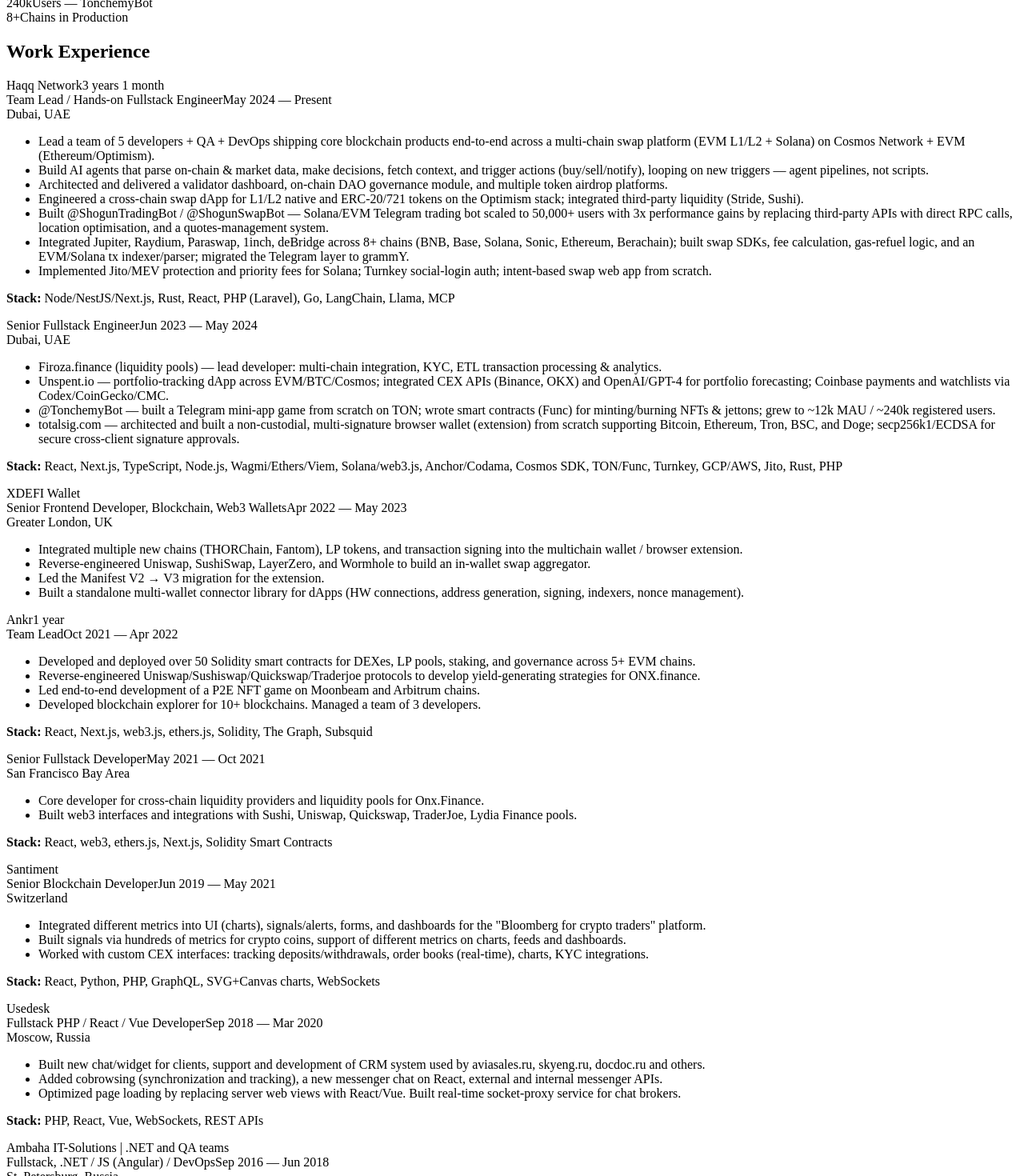
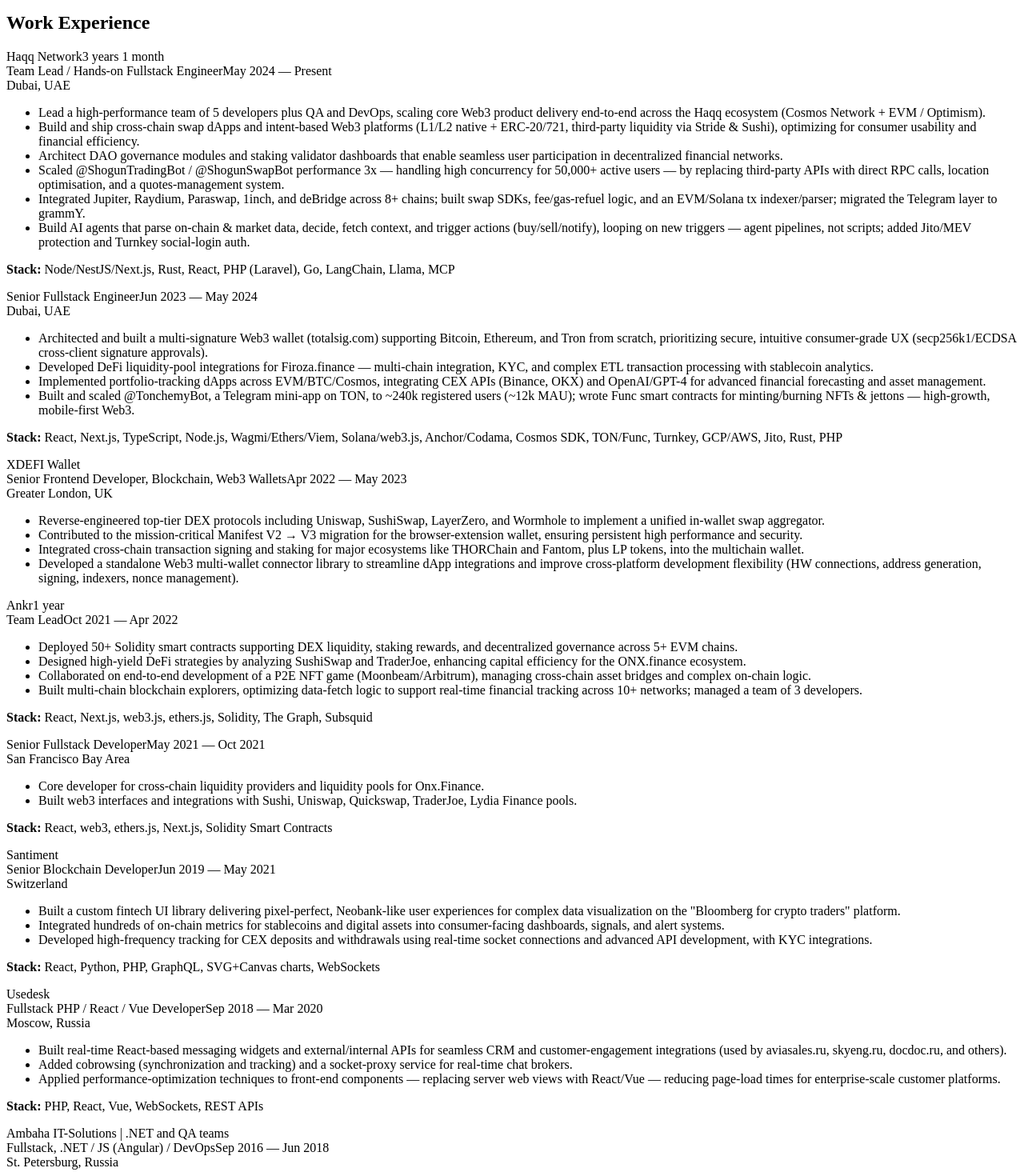
Before and after one commit to GarageInc/cv-template, a React (Vite) app: page / in a window 1280 px wide. Shown: the part 580-2050 px from the top of the page at 80% size. Built offline with nearby package versions, Linux system fonts and the light colour scheme; the HTML template or start-up script is replaced by a standard one.

Commit message:
chore: upd resume data

```diff
--- a/src/data/resumeData.ts
+++ b/src/data/resumeData.ts
@@ -41,9 +41,9 @@
   },
 
   summary: [
-    'Hands-on engineer with 12+ years in software and 8 years in Web3. I build AI agent systems on top of DeFi infrastructure, pairing on-chain execution with LLM-driven decision layers that parse data, decide, fetch context, and act — buy, sell, or notify — then loop on new triggers. Day to day I work directly with RAG, LangChain, MCP, Ollama, Hugging Face, and OpenAI.',
-    'I know DeFi from the inside, as both user and builder: trading bots, swap apps, SDKs, and white-label CEX/DEX platforms shipped from scratch to production. Chains span Solana, Ethereum/L2, Cosmos, Tron, Bitcoin, and Monero, with integrations across Uniswap, Jupiter, Raydium, 1inch, deBridge, and Wormhole.',
-    'I also trade actively in spot and perps — CeFi low-latency execution, DeFi MEV, and liquidity providing. I ship fast, iterate, and stay in support — Results-Driven Development.',
+    'Staff Software Engineer with 11+ years of experience specializing in high-performance Web3 wallets, DeFi protocols, and consumer-grade Financial Technology.',
+    'Expert in React, NodeJs, TypeScript, Solidity and Web3 architecture with a proven track record of scaling cross-platform products for Extension, Web, and Mobile.',
+    'Accomplished in bridging complex blockchain infrastructure with intuitive UI/UX to drive mass adoption and Neobank-like usability.',
   ],
 
   highlights: [
@@ -71,13 +71,12 @@
           period: 'May 2024 — Present',
           location: 'Dubai, UAE',
           highlights: [
-            'Lead a team of 5 developers + QA + DevOps shipping core blockchain products end-to-end across a multi-chain swap platform (EVM L1/L2 + Solana) on Cosmos Network + EVM (Ethereum/Optimism).',
-            'Build AI agents that parse on-chain & market data, make decisions, fetch context, and trigger actions (buy/sell/notify), looping on new triggers — agent pipelines, not scripts.',
-            'Architected and delivered a validator dashboard, on-chain DAO governance module, and multiple token airdrop platforms.',
-            'Engineered a cross-chain swap dApp for L1/L2 native and ERC-20/721 tokens on the Optimism stack; integrated third-party liquidity (Stride, Sushi).',
-            'Built @ShogunTradingBot / @ShogunSwapBot — Solana/EVM Telegram trading bot scaled to 50,000+ users with 3x performance gains by replacing third-party APIs with direct RPC calls, location optimisation, and a quotes-management system.',
-            'Integrated Jupiter, Raydium, Paraswap, 1inch, deBridge across 8+ chains (BNB, Base, Solana, Sonic, Ethereum, Berachain); built swap SDKs, fee calculation, gas-refuel logic, and an EVM/Solana tx indexer/parser; migrated the Telegram layer to grammY.',
-            'Implemented Jito/MEV protection and priority fees for Solana; Turnkey social-login auth; intent-based swap web app from scratch.',
+            'Lead a high-performance team of 5 developers plus QA and DevOps, scaling core Web3 product delivery end-to-end across the Haqq ecosystem (Cosmos Network + EVM / Optimism).',
+            'Build and ship cross-chain swap dApps and intent-based Web3 platforms (L1/L2 native + ERC-20/721, third-party liquidity via Stride & Sushi), optimizing for consumer usability and financial efficiency.',
+            'Architect DAO governance modules and staking validator dashboards that enable seamless user participation in decentralized financial networks.',
+            'Scaled @ShogunTradingBot / @ShogunSwapBot performance 3x — handling high concurrency for 50,000+ active users — by replacing third-party APIs with direct RPC calls, location optimisation, and a quotes-management system.',
+            'Integrated Jupiter, Raydium, Paraswap, 1inch, and deBridge across 8+ chains; built swap SDKs, fee/gas-refuel logic, and an EVM/Solana tx indexer/parser; migrated the Telegram layer to grammY.',
+            'Build AI agents that parse on-chain & market data, decide, fetch context, and trigger actions (buy/sell/notify), looping on new triggers — agent pipelines, not scripts; added Jito/MEV protection and Turnkey social-login auth.',
           ],
           stack: 'Node/NestJS/Next.js, Rust, React, PHP (Laravel), Go, LangChain, Llama, MCP',
         },
@@ -86,10 +85,10 @@
           period: 'Jun 2023 — May 2024',
           location: 'Dubai, UAE',
           highlights: [
-            'Firoza.finance (liquidity pools) — lead developer: multi-chain integration, KYC, ETL transaction processing & analytics.',
-            'Unspent.io — portfolio-tracking dApp across EVM/BTC/Cosmos; integrated CEX APIs (Binance, OKX) and OpenAI/GPT-4 for portfolio forecasting; Coinbase payments and watchlists via Codex/CoinGecko/CMC.',
-            '@TonchemyBot — built a Telegram mini-app game from scratch on TON; wrote smart contracts (Func) for minting/burning NFTs & jettons; grew to ~12k MAU / ~240k registered users.',
-            'totalsig.com — architected and built a non-custodial, multi-signature browser wallet (extension) from scratch supporting Bitcoin, Ethereum, Tron, BSC, and Doge; secp256k1/ECDSA for secure cross-client signature approvals.',
+            'Architected and built a multi-signature Web3 wallet (totalsig.com) supporting Bitcoin, Ethereum, and Tron from scratch, prioritizing secure, intuitive consumer-grade UX (secp256k1/ECDSA cross-client signature approvals).',
+            'Developed DeFi liquidity-pool integrations for Firoza.finance — multi-chain integration, KYC, and complex ETL transaction processing with stablecoin analytics.',
+            'Implemented portfolio-tracking dApps across EVM/BTC/Cosmos, integrating CEX APIs (Binance, OKX) and OpenAI/GPT-4 for advanced financial forecasting and asset management.',
+            'Built and scaled @TonchemyBot, a Telegram mini-app on TON, to ~240k registered users (~12k MAU); wrote Func smart contracts for minting/burning NFTs & jettons — high-growth, mobile-first Web3.',
           ],
           stack: 'React, Next.js, TypeScript, Node.js, Wagmi/Ethers/Viem, Solana/web3.js, Anchor/Codama, Cosmos SDK, TON/Func, Turnkey, GCP/AWS, Jito, Rust, PHP',
         },
@@ -103,10 +102,10 @@
           period: 'Apr 2022 — May 2023',
           location: 'Greater London, UK',
           highlights: [
-            'Integrated multiple new chains (THORChain, Fantom), LP tokens, and transaction signing into the multichain wallet / browser extension.',
-            'Reverse-engineered Uniswap, SushiSwap, LayerZero, and Wormhole to build an in-wallet swap aggregator.',
-            'Led the Manifest V2 → V3 migration for the extension.',
-            'Built a standalone multi-wallet connector library for dApps (HW connections, address generation, signing, indexers, nonce management).',
+            'Reverse-engineered top-tier DEX protocols including Uniswap, SushiSwap, LayerZero, and Wormhole to implement a unified in-wallet swap aggregator.',
+            'Contributed to the mission-critical Manifest V2 → V3 migration for the browser-extension wallet, ensuring persistent high performance and security.',
+            'Integrated cross-chain transaction signing and staking for major ecosystems like THORChain and Fantom, plus LP tokens, into the multichain wallet.',
+            'Developed a standalone Web3 multi-wallet connector library to streamline dApp integrations and improve cross-platform development flexibility (HW connections, address generation, signing, indexers, nonce management).',
           ],
         },
       ],
@@ -120,10 +119,10 @@
           period: 'Oct 2021 — Apr 2022',
           location: '',
           highlights: [
-            'Developed and deployed over 50 Solidity smart contracts for DEXes, LP pools, staking, and governance across 5+ EVM chains.',
-            'Reverse-engineered Uniswap/Sushiswap/Quickswap/Traderjoe protocols to develop yield-generating strategies for ONX.finance.',
-            'Led end-to-end development of a P2E NFT game on Moonbeam and Arbitrum chains.',
-            'Developed blockchain explorer for 10+ blockchains. Managed a team of 3 developers.',
+            'Deployed 50+ Solidity smart contracts supporting DEX liquidity, staking rewards, and decentralized governance across 5+ EVM chains.',
+            'Designed high-yield DeFi strategies by analyzing SushiSwap and TraderJoe, enhancing capital efficiency for the ONX.finance ecosystem.',
+            'Collaborated on end-to-end development of a P2E NFT game (Moonbeam/Arbitrum), managing cross-chain asset bridges and complex on-chain logic.',
+            'Built multi-chain blockchain explorers, optimizing data-fetch logic to support real-time financial tracking across 10+ networks; managed a team of 3 developers.',
           ],
           stack: 'React, Next.js, web3.js, ethers.js, Solidity, The Graph, Subsquid',
         },
@@ -147,9 +146,9 @@
           period: 'Jun 2019 — May 2021',
           location: 'Switzerland',
           highlights: [
-            'Integrated different metrics into UI (charts), signals/alerts, forms, and dashboards for the "Bloomberg for crypto traders" platform.',
-            'Built signals via hundreds of metrics for crypto coins, support of different metrics on charts, feeds and dashboards.',
-            'Worked with custom CEX interfaces: tracking deposits/withdrawals, order books (real-time), charts, KYC integrations.',
+            'Built a custom fintech UI library delivering pixel-perfect, Neobank-like user experiences for complex data visualization on the "Bloomberg for crypto traders" platform.',
+            'Integrated hundreds of on-chain metrics for stablecoins and digital assets into consumer-facing dashboards, signals, and alert systems.',
+            'Developed high-frequency tracking for CEX deposits and withdrawals using real-time socket connections and advanced API development, with KYC integrations.',
           ],
           stack: 'React, Python, PHP, GraphQL, SVG+Canvas charts, WebSockets',
         },
@@ -163,9 +162,9 @@
           period: 'Sep 2018 — Mar 2020',
           location: 'Moscow, Russia',
           highlights: [
-            'Built new chat/widget for clients, support and development of CRM system used by aviasales.ru, skyeng.ru, docdoc.ru and others.',
-            'Added cobrowsing (synchronization and tracking), a new messenger chat on React, external and internal messenger APIs.',
-            'Optimized page loading by replacing server web views with React/Vue. Built real-time socket-proxy service for chat brokers.',
+            'Built real-time React-based messaging widgets and external/internal APIs for seamless CRM and customer-engagement integrations (used by aviasales.ru, skyeng.ru, docdoc.ru, and others).',
+            'Added cobrowsing (synchronization and tracking) and a socket-proxy service for real-time chat brokers.',
+            'Applied performance-optimization techniques to front-end components — replacing server web views with React/Vue — reducing page-load times for enterprise-scale customer platforms.',
           ],
           stack: 'PHP, React, Vue, WebSockets, REST APIs',
         },
```
